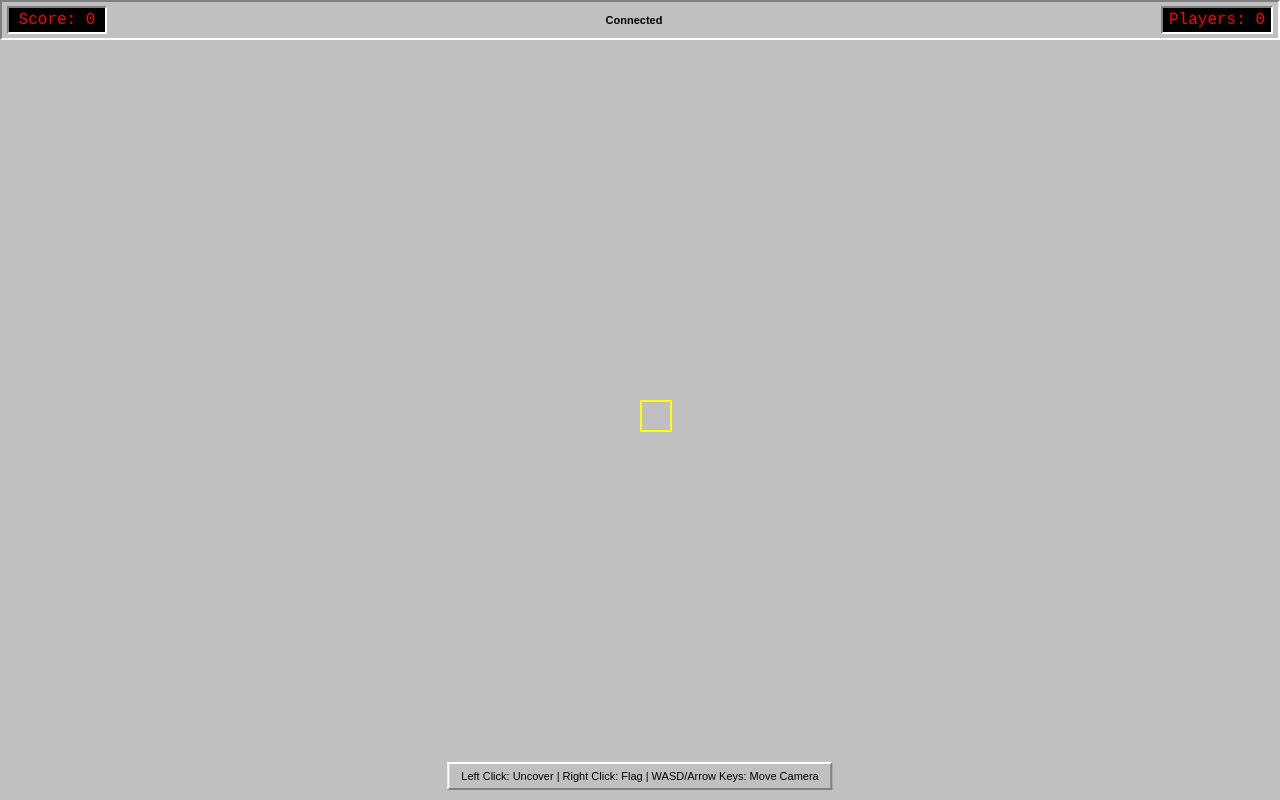
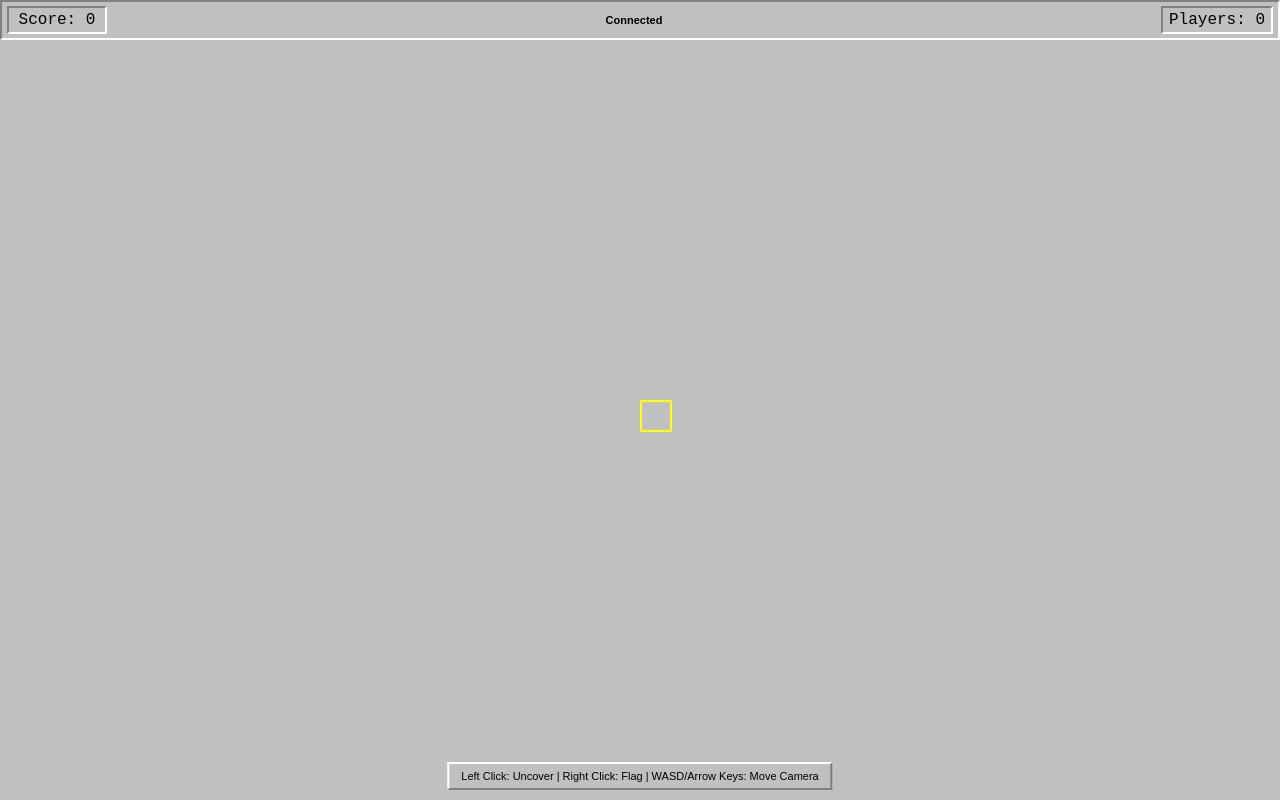
Before and after one commit to EvaisaDev/infinitesweeper, a website: page public/index.html in a window 1280 px wide. Drawn offline with nearby package versions, Linux system fonts and the light colour scheme; no server answers.

Commit message:
Update index.html

```diff
--- a/public/index.html
+++ b/public/index.html
@@ -38,8 +38,8 @@
         #score {
             font-size: 16px;
             font-weight: normal;
-            background-color: rgb(0, 0, 0);
-            color: rgb(255, 0, 0);
+            background-color: rgb(192, 192, 192);
+            color: rgb(0, 0, 0);
             padding: 3px 6px;
             border-width: 2px;
             border-style: solid;
@@ -58,8 +58,8 @@
         #playerCount {
             font-size: 16px;
             font-weight: normal;
-            background-color: rgb(0, 0, 0);
-            color: rgb(255, 0, 0);
+            background-color: rgb(192, 192, 192);
+            color: rgb(0, 0, 0);
             padding: 3px 6px;
             border-width: 2px;
             border-style: solid;
```
